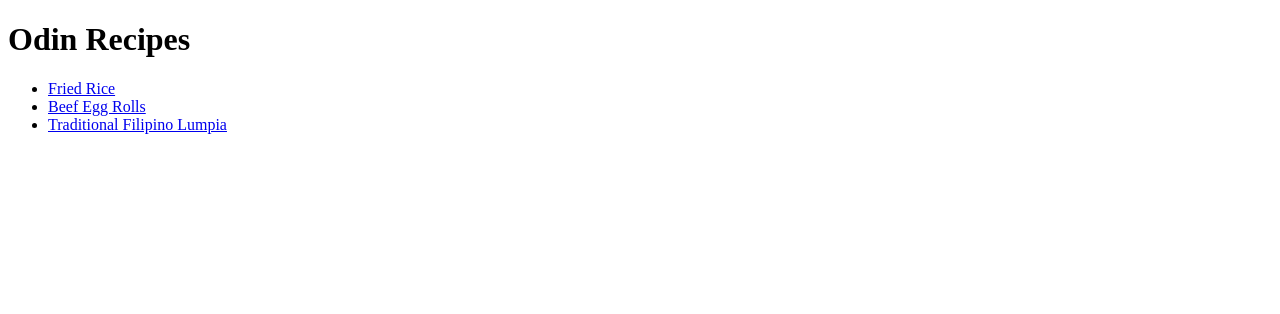
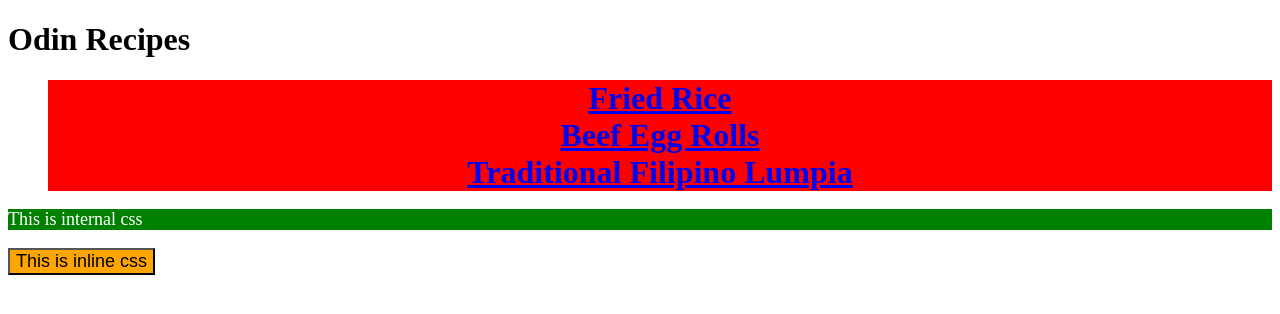
Before and after one commit to adrardossa/odin-recipes, a plain HTML site: page index.html in a window 1280 px wide. Drawn offline with Linux system fonts and the light colour scheme.

Commit message:
finishing 01-css-methods

```diff
--- /dev/null
+++ b/external.css
@@ -0,0 +1,9 @@
+/* external style.css */
+
+div {
+    background-color: red;
+    color: white;
+    font-size: 32px;
+    text-align: center;
+    font-weight: bold;
+}
--- a/index.html
+++ b/index.html
@@ -5,14 +5,28 @@
     <meta http-equiv="X-UA-Compatible" content="IE=edge">
     <meta name="viewport" content="width=device-width, initial-scale=1.0">
     <title>Odin Recipes</title>
+    <link rel="stylesheet" href="external.css">
+
+    <style>
+        p {
+            background-color: green;
+            color: white;
+            font-size: 18px;
+
+        }
+    </style>
 </head>
 <body>
     <h1> Odin Recipes</h1>
     <ul>
+        <div>
         <li><a href="recipes/friedrice.html">Fried Rice</a></li>
         <li><a href="recipes/beefeggrolls.html">Beef Egg Rolls</a></li>
         <li><a href="recipes/traditionalfilipinolumpia.html">Traditional Filipino Lumpia</a></li>
+        </div>
 
     </ul>
+<p>This is internal css</p>
+<button style="background-color: orange; font-size: 18px;">This is inline css</button>
 </body>
 </html>
```
